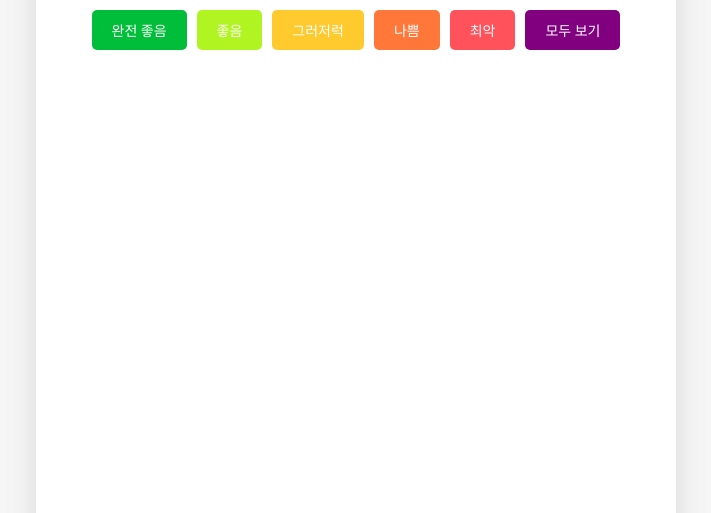
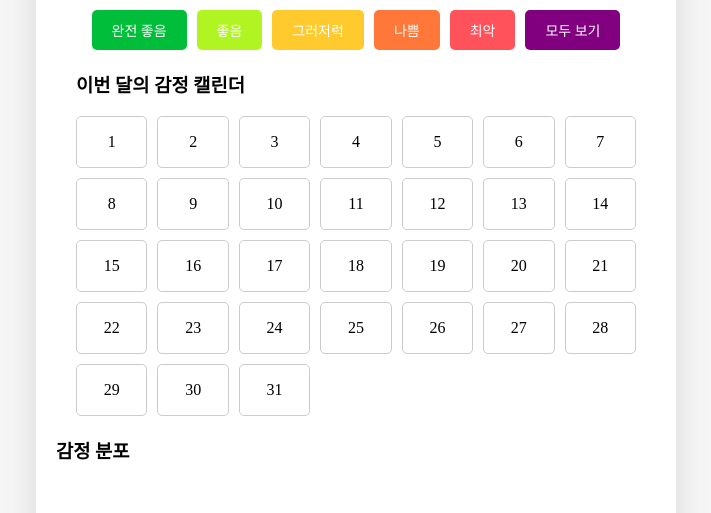
Before and after one commit to reoncord/emotion-diary-plus, a React (Vite) app: page / in a window 1280 px wide. Shown: the part 149-662 px from the top of the page, without its empty margins (284-995 px from the left). Built offline with nearby package versions, Linux system fonts and the light colour scheme; a web font is replaced by a local one.

Commit message:
visualization

```diff
--- a/package.json
+++ b/package.json
@@ -13,7 +13,8 @@
     "@vercel/og": "^0.6.2",
     "react": "^18.3.1",
     "react-dom": "^18.3.1",
-    "react-router-dom": "^6.24.1"
+    "react-router-dom": "^6.24.1",
+    "recharts": "^2.13.0"
   },
   "devDependencies": {
     "@types/react": "^18.3.3",
--- /dev/null
+++ b/src/components/Calendar.css
@@ -0,0 +1,19 @@
+/* Calendar.css */
+.calendar {
+  margin: 20px;
+}
+
+.calendar-grid {
+  display: grid;
+  grid-template-columns: repeat(7, 1fr);
+  gap: 10px;
+}
+
+.calendar-day {
+  height: 50px;
+  display: flex;
+  justify-content: center;
+  align-items: center;
+  border: 1px solid #ccc;
+  border-radius: 5px;
+}
--- /dev/null
+++ b/src/components/Calendar.jsx
@@ -0,0 +1,76 @@
+// Calendar.jsx
+import React from "react";
+import "./Calendar.css"; // Create your CSS for calendar styling
+
+const Calendar = ({ diaryEntries }) => {
+  // Function to determine the emotion color for each date
+  const getEmotionColor = (date) => {
+    const entry = diaryEntries.find(
+      (entry) =>
+        new Date(entry.createdDate).toLocaleDateString() ===
+        date.toLocaleDateString()
+    );
+    if (!entry) return "white"; // Default color if no entry
+    // Example: Change colors based on emotionId
+    switch (entry.emotionId) {
+      case 1:
+        return "lightgreen"; // 완전 좋음
+      case 2:
+        return "yellow"; // 좋음
+      case 3:
+        return "orange"; // 그러저럭
+      case 4:
+        return "lightcoral"; // 나쁨
+      case 5:
+        return "red"; // 최악
+      default:
+        return "white"; // Fallback
+    }
+  };
+
+  // Create a month view
+  const renderCalendar = () => {
+    const currentDate = new Date();
+    const startDate = new Date(
+      currentDate.getFullYear(),
+      currentDate.getMonth(),
+      1
+    );
+    const endDate = new Date(
+      currentDate.getFullYear(),
+      currentDate.getMonth() + 1,
+      0
+    );
+    const daysInMonth = endDate.getDate();
+    const calendar = [];
+
+    // Fill calendar with dates
+    for (let i = 1; i <= daysInMonth; i++) {
+      const date = new Date(
+        currentDate.getFullYear(),
+        currentDate.getMonth(),
+        i
+      );
+      const color = getEmotionColor(date);
+      calendar.push(
+        <div
+          key={i}
+          className="calendar-day"
+          style={{ backgroundColor: color }}
+        >
+          {i}
+        </div>
+      );
+    }
+    return calendar;
+  };
+
+  return (
+    <div className="calendar">
+      <h3>이번 달의 감정 캘린더</h3>
+      <div className="calendar-grid">{renderCalendar()}</div>
+    </div>
+  );
+};
+
+export default Calendar;
--- /dev/null
+++ b/src/components/PieChartComponent.jsx
@@ -0,0 +1,57 @@
+// PieChartComponent.jsx
+import React from "react";
+import { PieChart, Pie, Cell, Legend } from "recharts";
+
+const emotionColors = {
+  1: "#4caf50", // 완전 좋음
+  2: "#ffeb3b", // 좋음
+  3: "#ff9800", // 그러저럭
+  4: "#f44336", // 나쁨
+  5: "#d32f2f", // 최악
+};
+
+const PieChartComponent = ({ diaryEntries }) => {
+  const emotionCounts = {};
+
+  diaryEntries.forEach((entry) => {
+    if (emotionCounts[entry.emotionId]) {
+      emotionCounts[entry.emotionId]++;
+    } else {
+      emotionCounts[entry.emotionId] = 1;
+    }
+  });
+
+  const data = Object.entries(emotionCounts).map(([emotionId, count]) => ({
+    name: `감정 ${emotionId}`,
+    count,
+    emotionId,
+  }));
+
+  return (
+    <div>
+      <h3>감정 분포</h3>
+      <PieChart width={400} height={400}>
+        <Pie
+          data={data}
+          dataKey="count"
+          nameKey="name"
+          cx="50%"
+          cy="50%"
+          outerRadius={80}
+          fill="#8884d8"
+          label
+        >
+          {data.map((entry) => (
+            <Cell
+              key={`cell-${entry.emotionId}`}
+              fill={emotionColors[entry.emotionId]}
+            />
+          ))}
+        </Pie>
+        <Legend />
+      </PieChart>
+    </div>
+  );
+};
+
+export default PieChartComponent;
--- a/src/pages/Home.jsx
+++ b/src/pages/Home.jsx
@@ -2,10 +2,12 @@ import { useState, useContext } from "react";
 import Header from "../components/Header";
 import Button from "../components/Button";
 import DiaryList from "../components/DiaryList";
+import Calendar from "../components/Calendar"; // 캘린더 컴포넌트 추가
+import PieChartComponent from "../components/PieChartComponent"; // 원형 차트 컴포넌트 추가
 import { DiaryStateContext } from "../App";
 import usePageTitle from "../hooks/usePageTitle";
 
-//현재 달에 해당하는 일기 데이터만 추출
+// 현재 달에 해당하는 일기 데이터만 추출
 const getMonthlyData = (pivotDate, data) => {
   const beginTime = new Date(
     pivotDate.getFullYear(),
@@ -19,7 +21,7 @@ const getMonthlyData = (pivotDate, data) => {
   const endTime = new Date(
     pivotDate.getFullYear(),
     pivotDate.getMonth() + 1,
-    0, //이전 달의 마지막 날로 설정이 됨
+    0, // 이전 달의 마지막 날로 설정
     23,
     59,
     59
@@ -53,7 +55,11 @@ const Home = () => {
         rightchild={<Button onClick={onIncreaseMonth} text={">"} />}
       />
       <DiaryList data={monthlyData} />
+      <Calendar diaryEntries={monthlyData} /> {/* 캘린더 컴포넌트 추가 */}
+      <PieChartComponent diaryEntries={monthlyData} />{" "}
+      {/* 원형 차트 컴포넌트 추가 */}
     </div>
   );
 };
+
 export default Home;
```
Also changed, not shown: 1 other file (tests, documents, lock files or other folders).
